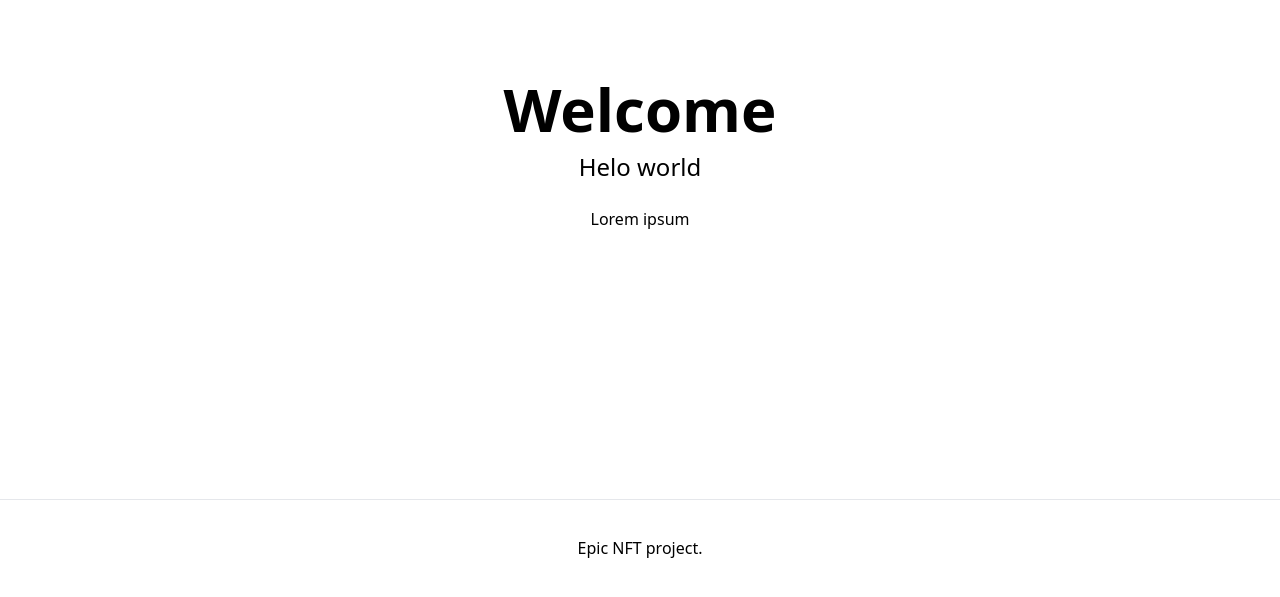
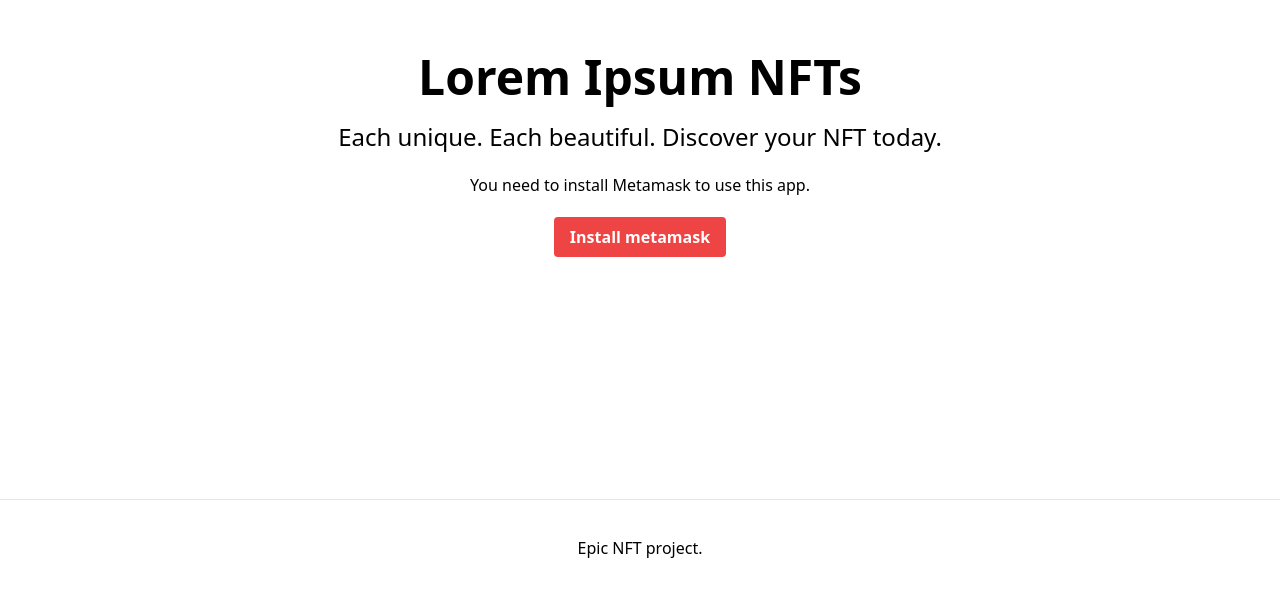
Before and after one commit to DumasOlivier/epic-nfts-front, a Next.js app: page / in a window 1280 px wide. Shown: the part 197-794 px from the top of the page. Built offline with nearby package versions, Linux system fonts and the light colour scheme.

Commit message:
Check if Metamask is installed

```diff
--- /dev/null
+++ b/pages/index.jsx
@@ -0,0 +1,112 @@
+import { useEffect, useState } from 'react'
+import Head from 'next/head'
+
+const Home = () => {
+  const [hasMetamask, setHasMetamask] = useState(false)
+  const [currentAccount, setCurrentAccount] = useState('')
+
+  useEffect(() => {
+    checkIfWalletIsConnected()
+  }, [])
+
+  const checkIfWalletIsConnected = async () => {
+    const { ethereum } = window
+    if (!ethereum) {
+      console.log('Make sure you have metamask!')
+      setHasMetamask(false)
+    } else {
+      console.log('We have the ethereum object', ethereum)
+      setHasMetamask(true)
+
+      const accounts = await ethereum.request({ method: 'eth_accounts' })
+      if (accounts.length !== 0) {
+        const account = accounts[0]
+        console.log('Found an authorized account:', account)
+        setCurrentAccount(account)
+      } else {
+        console.log('No authorized account found')
+      }
+    }
+  }
+
+  const connectWallet = async () => {
+    try {
+      const { ethereum } = window
+
+      if (!ethereum) {
+        alert('Get MetaMask!')
+        return
+      }
+
+      const accounts = await ethereum.request({ method: 'eth_requestAccounts' })
+
+      console.log('Connected', accounts[0])
+      setCurrentAccount(accounts[0])
+    } catch (error) {
+      console.log(error)
+    }
+  }
+
+  // User have Metamask installed.
+  const renderNotConnectedContainer = () => {
+    if (currentAccount.length > 0) {
+      return <p className="text-green-500">You are logged in ! 🎉</p>
+    } else {
+      return (
+        <button
+          className="mt-5 rounded bg-indigo-500 py-2 px-4 font-bold text-white hover:bg-indigo-700"
+          onClick={() => connectWallet()}
+        >
+          Connect to Wallet
+        </button>
+      )
+    }
+  }
+
+  // User doesn't have Metamask.
+  const renderInstallMetamask = () => {
+    return (
+      <div>
+        <p className="text-center">
+          You need to install Metamask to use this app.
+        </p>
+        <button className="mt-5 rounded bg-red-500 py-2 px-4 font-bold text-white hover:bg-red-700">
+          Install metamask
+        </button>
+      </div>
+    )
+  }
+
+  return (
+    <div className="flex min-h-screen flex-col items-center justify-center py-2">
+      <Head>
+        <title>Epic NFTs</title>
+        <link rel="icon" href="/favicon.ico" />
+      </Head>
+
+      <main className="flex w-full flex-1 flex-col items-center justify-center px-20 text-center">
+        <h1 className="text-5xl font-bold">Lorem Ipsum NFTs</h1>
+
+        <p className="mt-5 mb-5 text-2xl">
+          Each unique. Each beautiful. Discover your NFT today.
+        </p>
+
+        {/* Add your render method here */}
+        {hasMetamask ? renderNotConnectedContainer() : renderInstallMetamask()}
+      </main>
+
+      <footer className="flex h-24 w-full items-center justify-center border-t">
+        <a
+          className="flex items-center justify-center gap-2"
+          href="https://vercel.com?utm_source=create-next-app&utm_medium=default-template&utm_campaign=create-next-app"
+          target="_blank"
+          rel="noopener noreferrer"
+        >
+          Epic NFT project.
+        </a>
+      </footer>
+    </div>
+  )
+}
+
+export default Home
--- a/pages/index.tsx
+++ /dev/null
@@ -1,37 +0,0 @@
-import type { NextPage } from 'next'
-import Head from 'next/head'
-import Image from 'next/image'
-
-const Home: NextPage = () => {
-  return (
-    <div className="flex min-h-screen flex-col items-center justify-center py-2">
-      <Head>
-        <title>Create Next App</title>
-        <link rel="icon" href="/favicon.ico" />
-      </Head>
-
-      <main className="flex w-full flex-1 flex-col items-center justify-center px-20 text-center">
-        <h1 className="text-6xl font-bold">Welcome</h1>
-
-        <p className="mt-3 text-2xl">Helo world</p>
-
-        <div className="mt-6 flex max-w-4xl flex-wrap items-center justify-around sm:w-full">
-          Lorem ipsum
-        </div>
-      </main>
-
-      <footer className="flex h-24 w-full items-center justify-center border-t">
-        <a
-          className="flex items-center justify-center gap-2"
-          href="https://vercel.com?utm_source=create-next-app&utm_medium=default-template&utm_campaign=create-next-app"
-          target="_blank"
-          rel="noopener noreferrer"
-        >
-          Epic NFT project.
-        </a>
-      </footer>
-    </div>
-  )
-}
-
-export default Home
```
